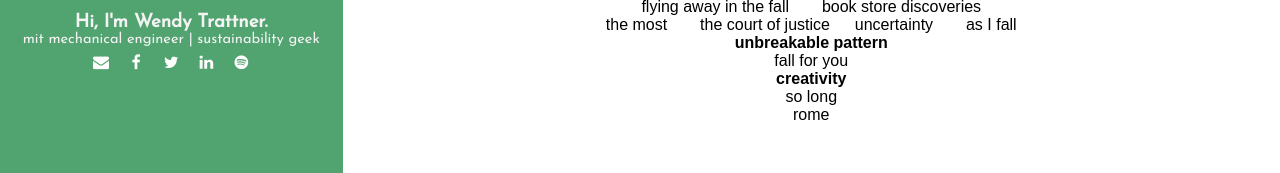
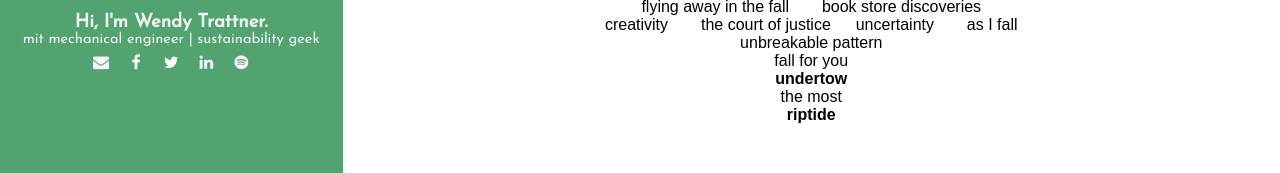
Before and after one commit to wtratt/wendytrattner.github.io, a plain HTML site: page poetry.html in a window 1280 px wide. Shown: the part 312-485 px from the top of the page. Drawn offline with Linux system fonts and the light colour scheme.

Commit message:
added poems

```diff
--- a/poetry.html
+++ b/poetry.html
@@ -67,6 +67,7 @@
                               <a href="poems/red_rose.pdf">red rose</a> <br/>
                               <a href="poems/the_candle.pdf" style="font-weight: bold;">the candle</a> <br/>
                               <a href="poems/dear_ocean.pdf" style="font-weight: bold;">dear ocean</a> <br/>
+
                               <a href="poems/does_it_matter.pdf">does it matter?</a> &emsp;&ensp; <a href="poems/bridge_frog.pdf">bridge/frog</a> &emsp;&ensp; <a href="poems/i_threw_some_rocks.pdf">i threw some rocks</a> <br/>
                               <a href="poems/they_carry_things.pdf">they carry things</a> &emsp;&ensp; <a href="poems/binary_search.pdf">binary search</a> &emsp;&ensp; <a href="poems/little_if_any_good.pdf">little if any good</a> <br/>
                               <a href="poems/sidewalk2020.pdf">sidewalk 2020</a> &emsp;&ensp; <a href="poems/page_turner.pdf">page turner</a> &emsp;&ensp; <a href="poems/comfortable.pdf">comfortable</a>&emsp;&ensp; <a href="poems/a_smooth_sea.pdf">a smooth sea</a><br/>
@@ -75,12 +76,14 @@
                               <a href="poems/verona.pdf">verona</a> &emsp;&ensp; <a href="poems/this_is_temporary.pdf" style="font-weight: bold;">this is temporary</a> &emsp;&ensp; <a href="poems/isolation.pdf">isolation</a> &emsp;&ensp; <br/>
                               <!-- <a href="poems/cancer.pdf">patches/where is the cure for this human disease? </a><br/> -->
                               <a href="poems/flying_away_in_the_fall.pdf">flying away in the fall</a> &emsp;&ensp; <a href="poems/book_store_discoveries.pdf">book store discoveries </a><br/>
-                              <a href="poems/the_most.pdf">the most</a> &emsp;&ensp; <a href="poems/the_court_of_justice.pdf">the court of justice</a> &emsp; <a href="poems/uncertainty.pdf">  uncertainty</a> &emsp;&ensp; <a href="poems/as_i_fall.pdf">as I fall</a> <br/>
-                              <a href="poems/unbreakable_pattern.pdf" style="font-weight: bold;">unbreakable pattern </a><br/>
+                              <a href="poems/creativity.pdf">creativity </a> &emsp;&ensp; <a href="poems/the_court_of_justice.pdf">the court of justice</a> &emsp; <a href="poems/uncertainty.pdf">  uncertainty</a> &emsp;&ensp; <a href="poems/as_i_fall.pdf">as I fall</a> <br/>
+                              <a href="poems/unbreakable_pattern.pdf">unbreakable pattern </a><br/>
                               <a href="poems/fall_for_you.pdf">fall for you </a><br/>
-                              <a href="poems/creativity.pdf" style="font-weight:bold;">creativity </a><br/>
-                              <a href="poems/so_long.pdf">so long </a><br/>
-                              <a href="poems/rome.pdf">rome</a><br/>
+                              <a href="poems/undertow.pdf" style="font-weight: bold;">undertow</a><br/>
+                              <a href="poems/the_most.pdf">the most</a><br/>
+                              <a href="poems/riptide.pdf" style="font-weight: bold;">riptide</a><br/>
+                              <!-- <a href="poems/so_long.pdf">so long </a><br/>
+                              <a href="poems/rome.pdf">rome</a><br/> -->
                               </p>
                           </div>
                         </div>
```
Also changed, not shown: 6 other files.
